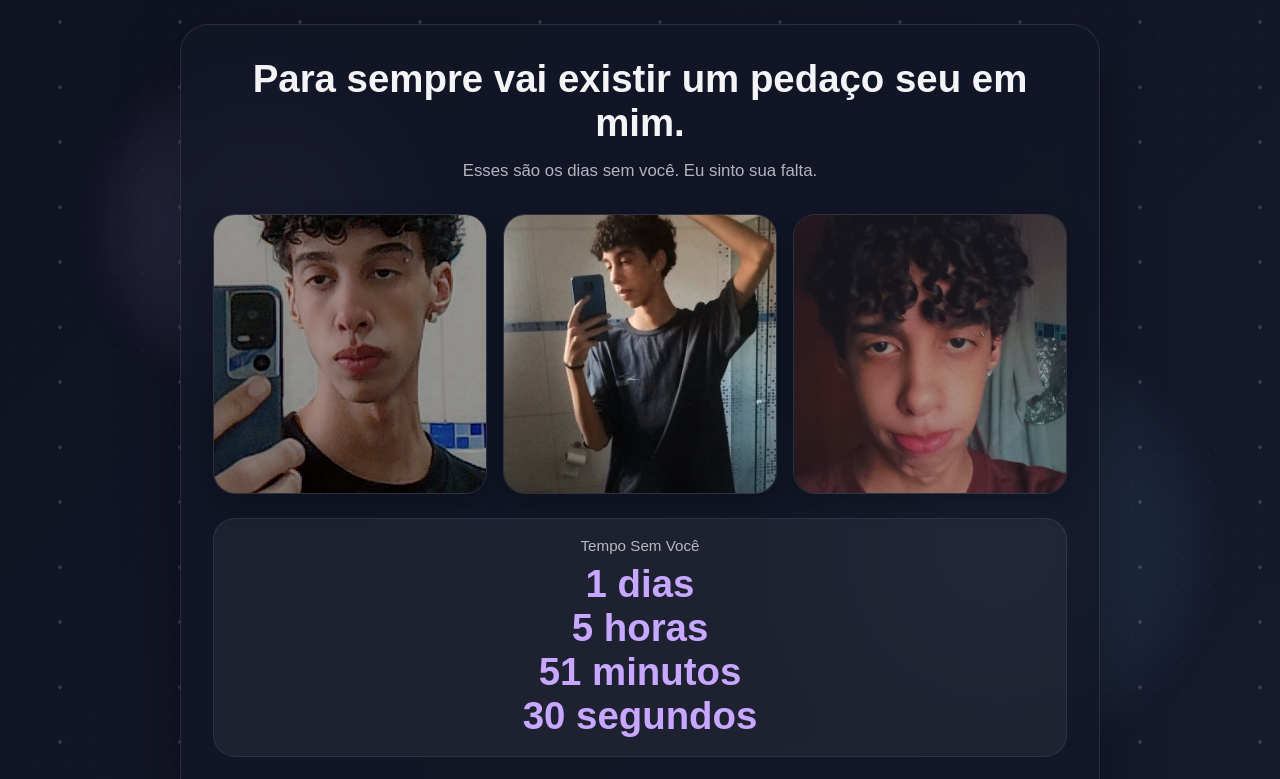
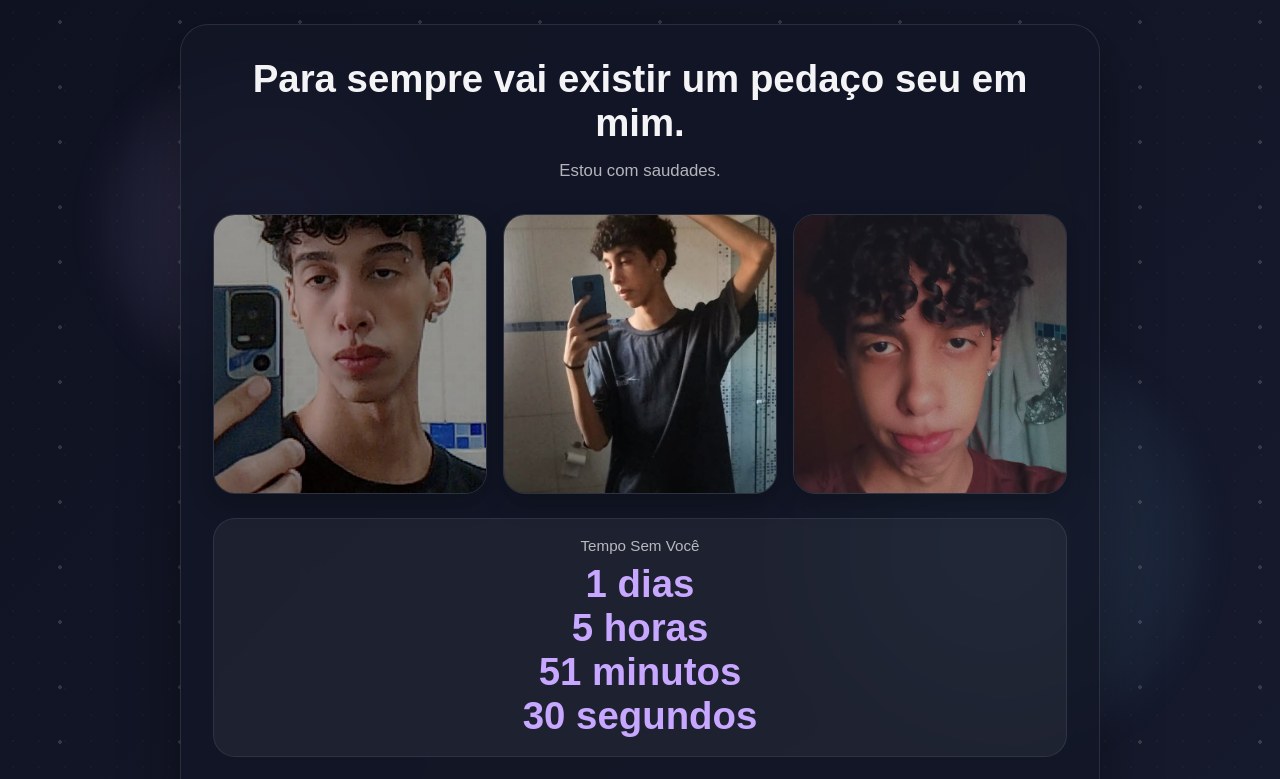
Before and after one commit to cardogui/A., a plain HTML site: page index.html in a window 1280 px wide. Both pictures are taken after a click on the button 640 px from the left and 455 px from the top of the page. Shown: the top 779 px of the page. Drawn offline with Linux system fonts and the light colour scheme.

Commit message:
Update index.html

```diff
--- a/index.html
+++ b/index.html
@@ -33,7 +33,7 @@
       <h1>Para sempre vai existir um pedaço seu em mim.</h1>
 
       <p class="message">
-        Esses são os dias sem você. Eu sinto sua falta.
+       Estou com saudades.
       </p>
 
       <div class="photos">
```
